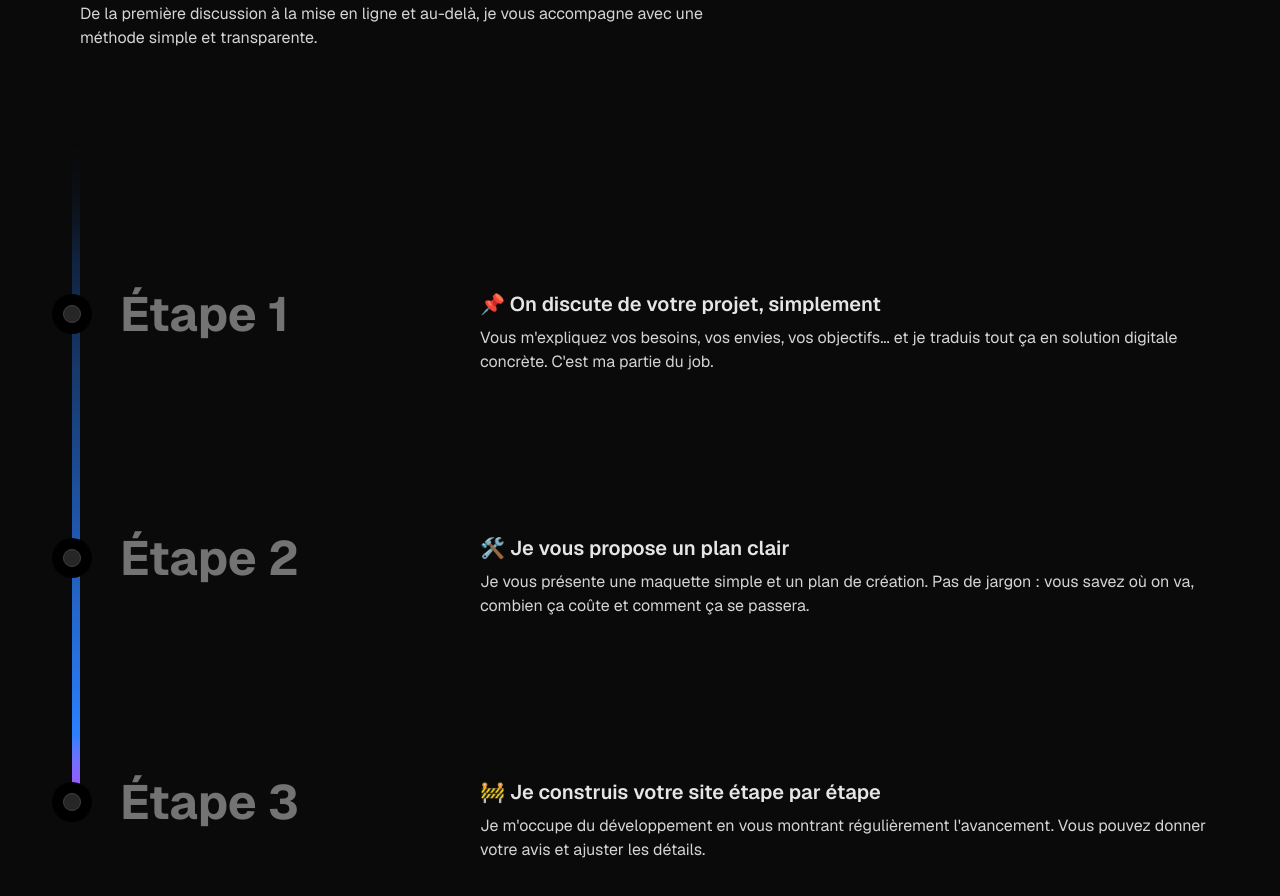
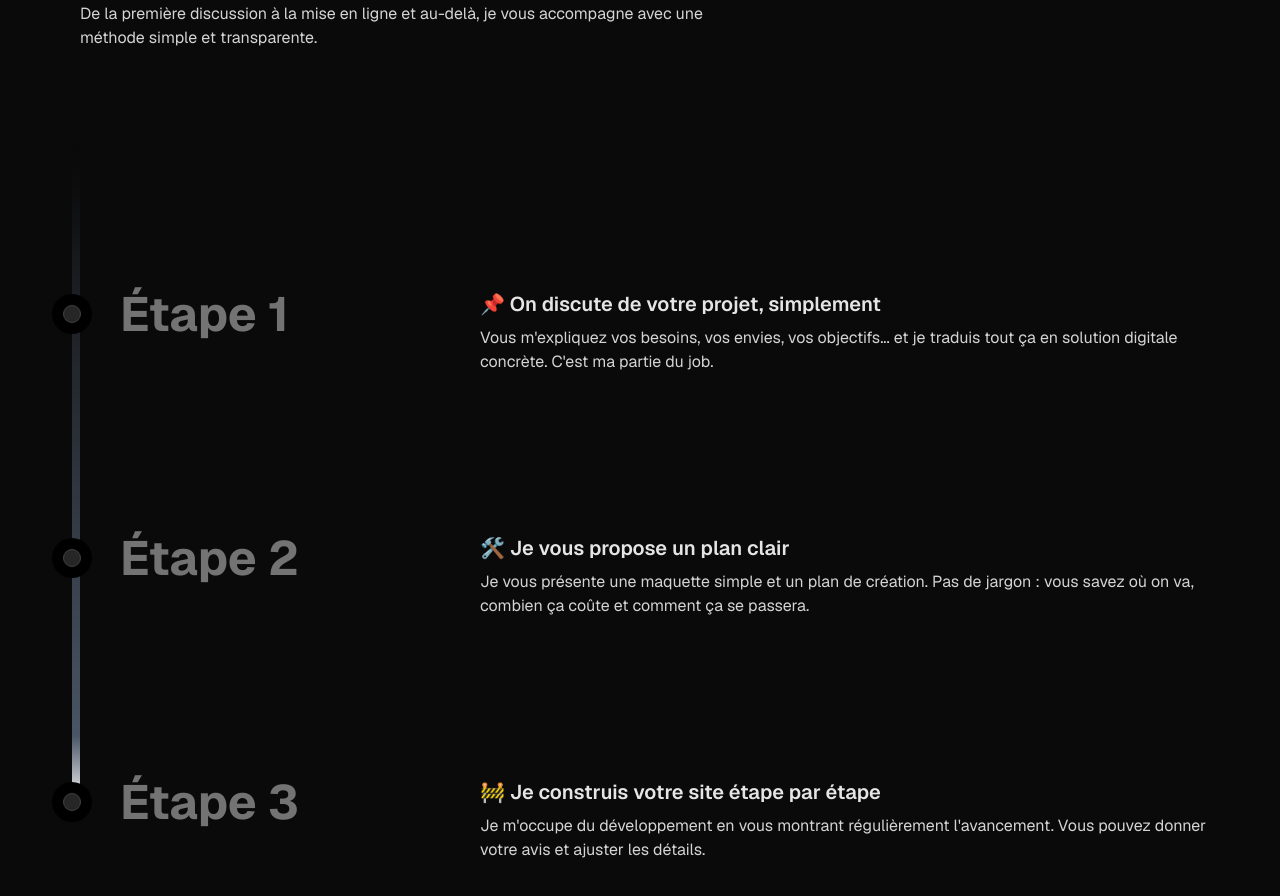
Before and after one commit to blernix/killianlct, a Next.js app: page / in a window 1280 px wide. Shown: the part 1640-2536 px from the top of the page. Built offline with nearby package versions, Linux system fonts and the light colour scheme.

Commit message:
barre animation color gray white

```diff
--- a/src/components/ui/timeline.jsx
+++ b/src/components/ui/timeline.jsx
@@ -83,7 +83,7 @@ export const Timeline = ({
               height: heightTransform,
               opacity: opacityTransform,
             }}
-            className="absolute inset-x-0 top-0 w-2 bg-gradient-to-t from-purple-500 via-blue-500 to-transparent from-[0%] via-[10%] rounded-full" />
+            className="absolute inset-x-0 top-0 w-2 bg-gradient-to-t from-white via-gray-600 to-transparent from-[0%] via-[10%] rounded-full" />
         </div>
       </div>
     </div>
```
